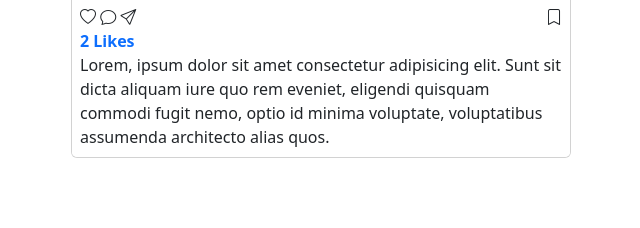
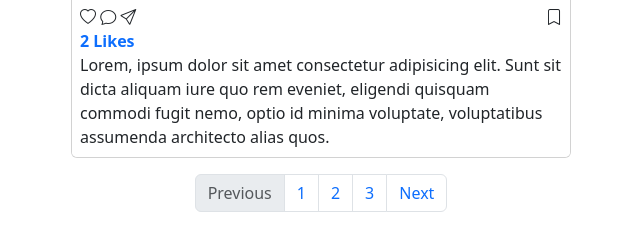
Before and after one commit to swckd/swckd-Instagram-Photo-Feed-with-Bootstrap, a plain HTML site: page index.html in a window 1280 px wide. Shown: the part 6365-6593 px from the top of the page, without its empty margins (319-959 px from the left). Before the commit the page ends 6523 px from the top, so only its background shows below. Drawn offline with nearby package versions, Linux system fonts and the light colour scheme.

```diff
--- a/index.html
+++ b/index.html
@@ -604,6 +604,19 @@
         </div>
       </div>
     </div>
+    <nav aria-label="Page navigation example">
+      <ul class="pagination justify-content-center mt-3">
+        <li class="page-item disabled">
+          <a class="page-link">Previous</a>
+        </li>
+        <li class="page-item"><a class="page-link" href="#">1</a></li>
+        <li class="page-item"><a class="page-link" href="#">2</a></li>
+        <li class="page-item"><a class="page-link" href="#">3</a></li>
+        <li class="page-item">
+          <a class="page-link" href="#">Next</a>
+        </li>
+      </ul>
+    </nav>
     <!-- Bootstrap JavaScript -->
     <script
       src="https://cdn.jsdelivr.net/npm/bootstrap@5.3.2/dist/js/bootstrap.bundle.min.js"
```
